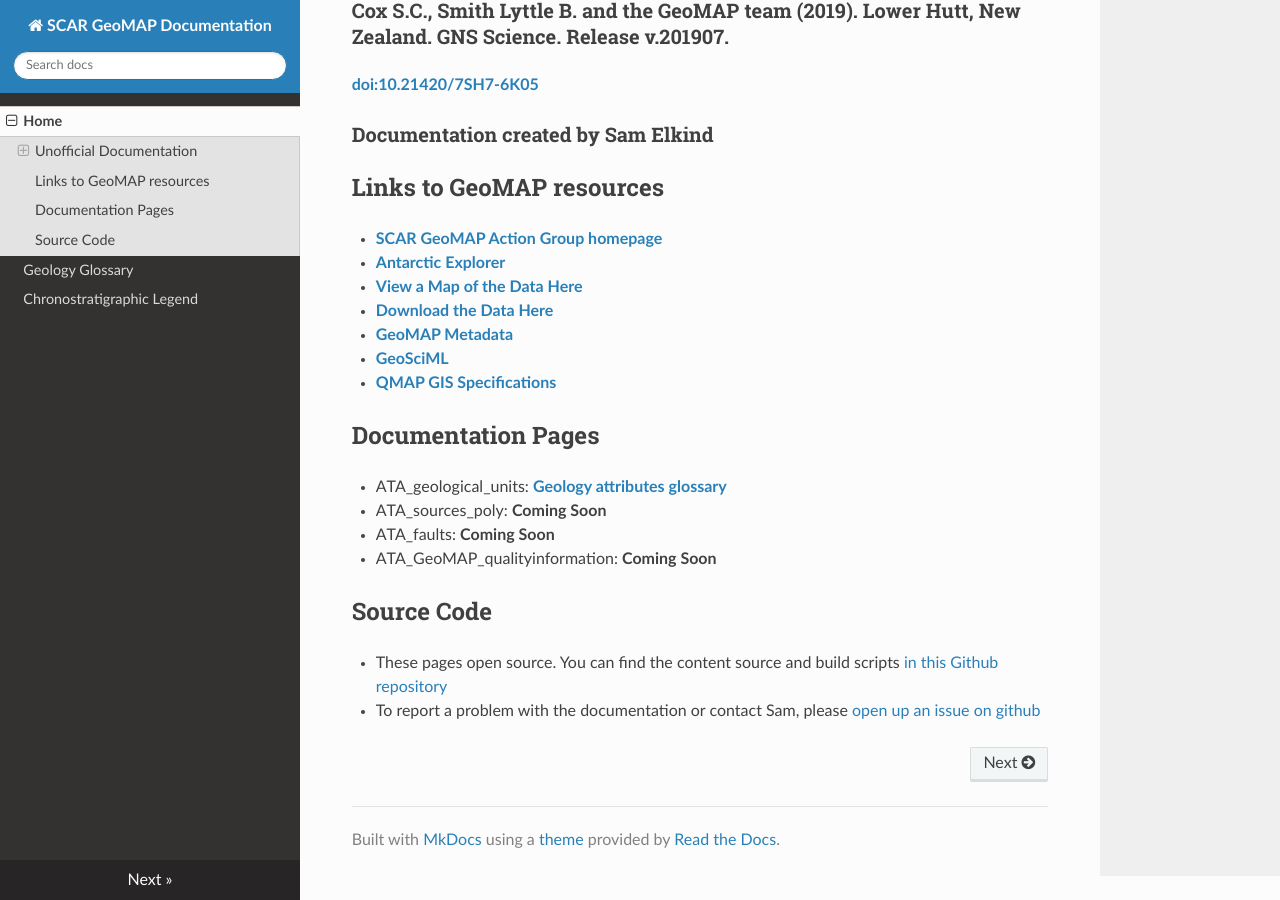
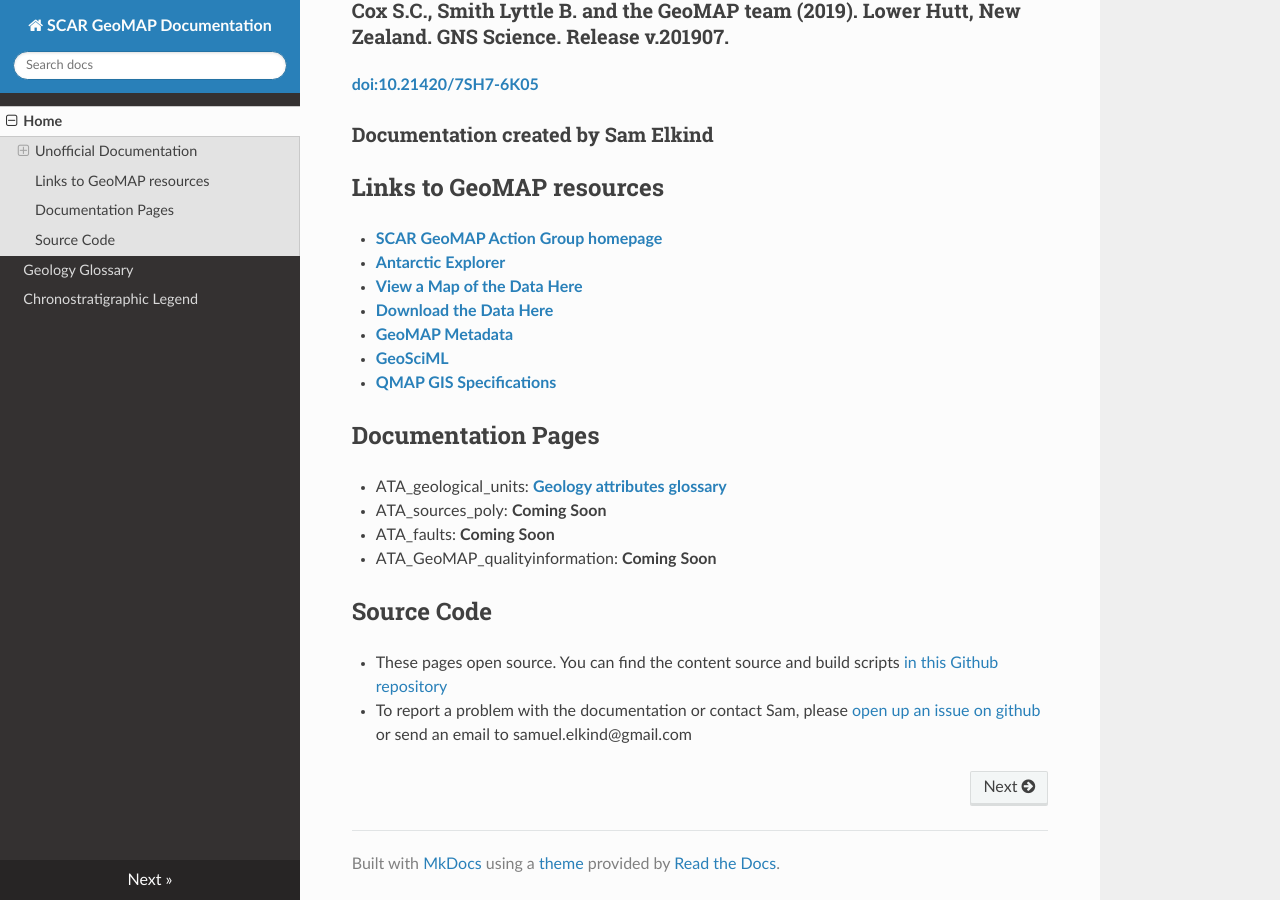
Before and after one commit to selkind/GeoMap, an MkDocs documentation site: the page built from docs/index.md, in a window 1280 px wide and 900 px high, scrolled down 800 px. Built offline with MkDocs 1.6.1, drawn with Linux system fonts in a browser that asks for light colours; nearby versions of some CDN libraries.

Commit message:
add email to docs home page

```diff
--- a/docs/index.md
+++ b/docs/index.md
@@ -27,4 +27,4 @@
 
 ## Source Code
 - These pages open source. You can find the content source and build scripts [in this Github repository](https://github.com/selkind/GeoMap)
-- To report a problem with the documentation or contact Sam, please [open up an issue on github](https://github.com/selkind/GeoMap/issues)
+- To report a problem with the documentation or contact Sam, please [open up an issue on github](https://github.com/selkind/GeoMap/issues) or send an email to samuel.elkind@gmail.com
```
